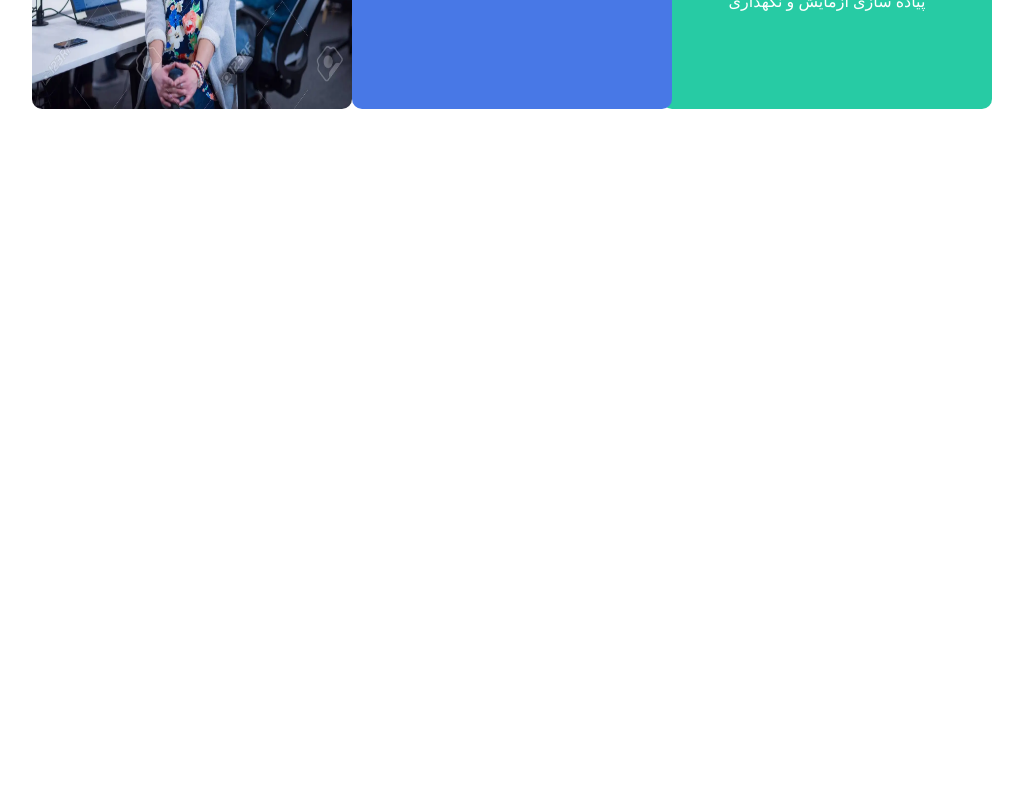
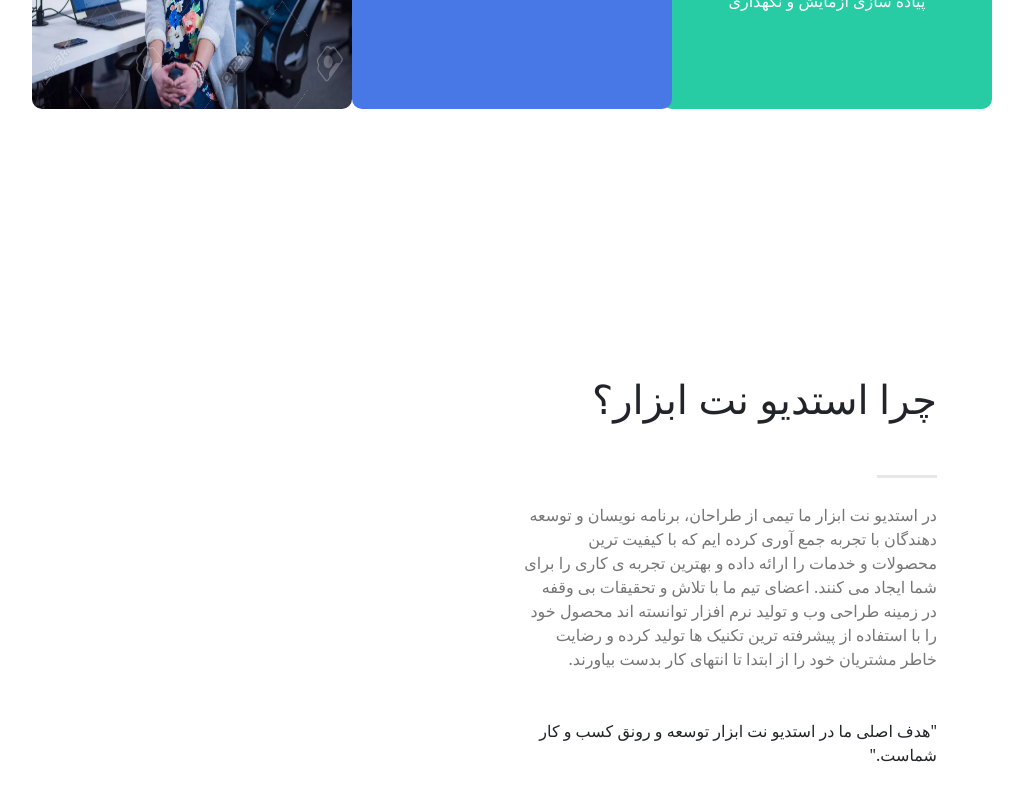
Before and after one commit to mohammad0117/netware-responsive-by-react.js, a React (Create React App) app: page / in a window 1280 px wide. Shown: the part 1470-2270 px from the top of the page, without its empty margins (128-1151 px from the left). Before the commit the page ends 1827 px from the top, so only its background shows below. Built offline with nearby package versions, Linux system fonts and the light colour scheme.

Commit message:
develop main-page component

```diff
--- a/package.json
+++ b/package.json
@@ -3,6 +3,7 @@
   "version": "0.1.0",
   "private": true,
   "dependencies": {
+    "-": "0.0.1",
     "@fortawesome/fontawesome-svg-core": "^6.1.1",
     "@fortawesome/free-regular-svg-icons": "^6.1.1",
     "@fortawesome/free-solid-svg-icons": "^6.1.1",
@@ -10,12 +11,14 @@
     "@testing-library/jest-dom": "^5.16.4",
     "@testing-library/react": "^13.2.0",
     "@testing-library/user-event": "^13.5.0",
+    "aos": "^2.3.4",
     "bootstrap": "^5.1.3",
     "react": "^18.1.0",
     "react-bootstrap": "^2.3.1",
     "react-dom": "^18.1.0",
     "react-router-dom": "^6.3.0",
     "react-scripts": "5.0.1",
+    "save": "^2.5.0",
     "web-vitals": "^2.1.4"
   },
   "scripts": {
--- a/src/assets/css/main-page.css
+++ b/src/assets/css/main-page.css
@@ -124,7 +124,7 @@
 }
 
 .main-page .main-page__items {
-  margin-bottom: 200px;
+  margin-bottom: 40px;
 }
 
 .main-page .main-page__items .main-page__items__wrapper .main-page__items__wrapper__card {
@@ -184,6 +184,29 @@
   background-color: #4878E6;
 }
 
+.main-page .main-page__introduction {
+  padding: 0 215px;
+}
+
+.main-page .main-page__introduction .main-page__introduction__right-side {
+  padding-top: 170px;
+}
+
+.main-page .main-page__introduction .main-page__introduction__right-side h1::after {
+  position: absolute;
+  content: '';
+  right: 0;
+  top: 100px;
+  width: 60px;
+  height: 3px;
+  background-color: #E7E7E7;
+}
+
+.main-page .main-page__introduction .main-page__introduction__right-side p:nth-child(2) {
+  margin-top: 80px;
+  color: #767676;
+}
+
 .main-page .main-page__button {
   position: fixed;
   border: none;
--- a/src/components/main-page.jsx
+++ b/src/components/main-page.jsx
@@ -6,12 +6,14 @@ import { FontAwesomeIcon } from "@fortawesome/react-fontawesome";
 import { faHeadset } from "@fortawesome/free-solid-svg-icons";
 import softWareCompany from "../assets/image/software_development.jpg";
 import { faAngleUp } from "@fortawesome/free-solid-svg-icons";
-import softWareDeveloper from '../assets/image/software_developer.jpeg'
+import softWareDeveloper from "../assets/image/software_developer.jpeg";
 import { faTimeline } from "@fortawesome/free-solid-svg-icons";
 import { faPalette } from "@fortawesome/free-solid-svg-icons";
 import { faFileAlt } from "@fortawesome/free-solid-svg-icons";
 import { faMagnifyingGlassPlus } from "@fortawesome/free-solid-svg-icons";
-import woman from '../assets/image/woman_fontware_eng.webp'
+import woman from "../assets/image/woman_fontware_eng.webp";
+import AOS from "aos";
+import "aos/dist/aos.css";
 class MainPage extends Component {
   state = {};
   scrolltopbutton = createRef();
@@ -21,7 +23,14 @@ class MainPage extends Component {
         <Container fluid className="main-page mt-4 p-0" dir="rtl">
           <Col xs={12} className="main-page__desc position-relative pt-5">
             <Row className="flex-column-reverse flex-lg-row">
-              <Col xs={12} lg={6} className="main-page__desc__right-side pt-5">
+              <Col
+                xs={12}
+                lg={6}
+                data-aos="fade-left"
+                data-aos-easing="linear"
+                data-aos-duration="900"
+                className="main-page__desc__right-side pt-5"
+              >
                 <p className="text-center text-lg-end">
                   استودیو دیجیتال مارکتینگ نت ابزار
                 </p>
@@ -63,6 +72,9 @@ class MainPage extends Component {
               <Col
                 xs={12}
                 lg={6}
+                data-aos="fade-right"
+                data-aos-easing="linear"
+                data-aos-duration="900"
                 className="main-page__desc__left-side pt-3 d-flex flex-row-reverse"
               >
                 <div>
@@ -94,39 +106,63 @@ class MainPage extends Component {
               </Col>
               <Col lg={4} className="d-flex justify-content-center">
                 <div className="main-page__items__wrapper__card second d-flex flex-column justify-content-center mx-3 mx-lg-0  pt-lg-5">
+                  <div
+                    data-aos="fade-up"
+                    data-aos-easing="linear"
+                    data-aos-duration="900"
+                  >
+                    <div className="d-flex justify-content-center">
                       <FontAwesomeIcon
                         className="fa-time-line mt-5"
                         icon={faTimeline}
                       ></FontAwesomeIcon>
+                    </div>
                     <div className="text-center my-4">
                       <button className="">بازاریابی آنلاین</button>
                     </div>
                     <p className="text-center px-3">
-                    کمپین های بازاریابی بازاریابی در شبکه های اجتماعی تبلیغات در
-                    گوگل
+                      کمپین های بازاریابی بازاریابی در شبکه های اجتماعی تبلیغات
+                      در گوگل
                     </p>
+                  </div>
                 </div>
               </Col>
               <Col lg={4} className="d-flex flex-row-reverse">
                 <div className="main-page__items__wrapper__card third d-flex flex-column justify-content-center mx-3 mx-lg-0 pt-lg-5">
+                  <div
+                    data-aos="fade-up"
+                    data-aos-easing="linear"
+                    data-aos-duration="900"
+                  >
+                    <div className="d-flex justify-content-center">
                       <FontAwesomeIcon
                         className="fa-time-line mt-5"
                         icon={faPalette}
                       ></FontAwesomeIcon>
+                    </div>
                     <div className="text-center my-4">
                       <button className="">طراحی گرافیکی</button>
                     </div>
                     <p className="text-center px-3">
-                    طراحی لوگو طراحی گرافیکی برند طراحی تراکت و طراحی گرافیکی وب
+                      طراحی لوگو طراحی گرافیکی برند طراحی تراکت و طراحی گرافیکی
+                      وب
                     </p>
+                  </div>
                 </div>
               </Col>
               <Col lg={4}>
                 <div className="main-page__items__wrapper__card fourth d-flex flex-column justify-content-center mx-3 mx-lg-0 pt-4 pt-lg-5 mt-lg-4 mt-xl-5">
+                  <div
+                    data-aos="fade-up"
+                    data-aos-easing="linear"
+                    data-aos-duration="900"
+                  >
+                    <div className="d-flex justify-content-center">
                       <FontAwesomeIcon
                         className="fa-time-line mt-5"
                         icon={faFileAlt}
                       ></FontAwesomeIcon>
+                    </div>
                     <div className="text-center my-4">
                       <button className="">نرم افزار سفارشی</button>
                     </div>
@@ -135,13 +171,21 @@ class MainPage extends Component {
                       نگهداری
                     </p>
                   </div>
+                </div>
               </Col>
               <Col lg={4} className="d-flex justify-content-center">
                 <div className="main-page__items__wrapper__card fifth d-flex flex-column justify-content-center mx-3 mx-lg-0 mt-lg-4 pt-lg-4 mt-xl-5">
+                  <div
+                    data-aos="fade-up"
+                    data-aos-easing="linear"
+                    data-aos-duration="900"
+                  >
+                    <div className="d-flex justify-content-center">
                       <FontAwesomeIcon
                         className="fa-time-line mt-5"
                         icon={faMagnifyingGlassPlus}
                       ></FontAwesomeIcon>
+                    </div>
                     <div className="text-center my-4">
                       <button className="">خدمات سیو</button>
                     </div>
@@ -150,6 +194,7 @@ class MainPage extends Component {
                       رقابتی
                     </p>
                   </div>
+                </div>
               </Col>
               <Col lg={4} className="d-flex flex-row-reverse">
                 <div className="main-page__items__wrapper__card picture  d-none d-lg-block px-0 mt-lg-4 mt-xl-5">
@@ -157,6 +202,29 @@ class MainPage extends Component {
                 </div>
               </Col>
             </div>
+          </Col>
+          <Col xs={12} className="main-page__introduction mt-5 bg-white">
+            <Row>
+              <Col xs={6} className="main-page__introduction__right-side">
+                <h1 className="position-relative">چرا استدیو نت ابزار؟</h1>
+                <p>
+                  در استدیو نت ابزار ما تیمی از طراحان، برنامه نویسان و توسعه
+                  دهندگان با تجربه جمع آوری کرده ایم که با کیفیت ترین محصولات و
+                  خدمات را ارائه داده و بهترین تجربه ی کاری را برای شما ایجاد می
+                  کنند. اعضای تیم ما با تلاش و تحقیقات بی وقفه در زمینه طراحی وب
+                  و تولید نرم افزار توانسته اند محصول خود را با استفاده از
+                  پیشرفته ترین تکنیک ها تولید کرده و رضایت خاطر مشتریان خود را
+                  از ابتدا تا انتهای کار بدست بیاورند.
+                </p>
+                <p className="mt-5">
+                  "هدف اصلی ما در استدیو نت ابزار توسعه و رونق کسب و کار شماست."
+                </p>
+              </Col>
+              <Col xs={6} className="main-page__introduction__left-side"></Col>
+            </Row>
+            <br /> <br /> <br /> <br /> <br /> <br />
+            <br /> <br /> <br /> <br /> <br /> <br />
+            <br /> <br /> <br /> <br /> <br /> <br />
           </Col>
         </Container>
       </>
@@ -170,6 +238,8 @@ class MainPage extends Component {
         this.scrolltopbutton.current.style.display = "none";
       }
     });
+    AOS.init();
+    AOS.refresh();
   }
   scrollTop = () => {
     window.scrollTo({
--- a/src/scss/main-page.scss
+++ b/src/scss/main-page.scss
@@ -154,7 +154,7 @@
     }
 
     .main-page__items {
-        margin-bottom: 200px;
+        margin-bottom: 40px;
 
         .main-page__items__wrapper {
             .main-page__items__wrapper__card {
@@ -211,7 +211,27 @@
             }
         }
     }
-
+    .main-page__introduction{
+        padding: 0 215px;
+      .main-page__introduction__right-side{
+          padding-top: 170px;
+          h1{
+              &::after{
+                  position: absolute;
+                  content: '';
+                  right: 0;
+                  top: 100px;
+                  width: 60px;
+                  height: 3px;
+                  background-color: #E7E7E7;
+              }
+          }
+          p:nth-child(2){
+              margin-top: 80px;
+              color:#767676 ;
+          }
+      }
+    }
     .main-page__button {
         position: fixed;
         border: none;
```
Also changed, not shown: 2 other files (tests, documents, lock files or other folders). Lines whose indentation alone changed are shown as unchanged.
